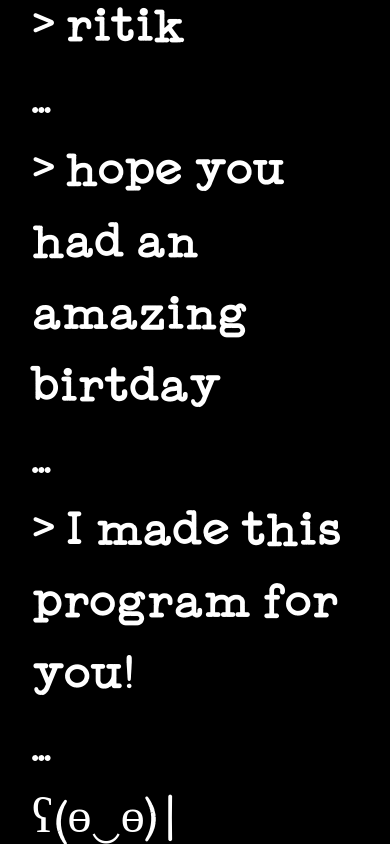
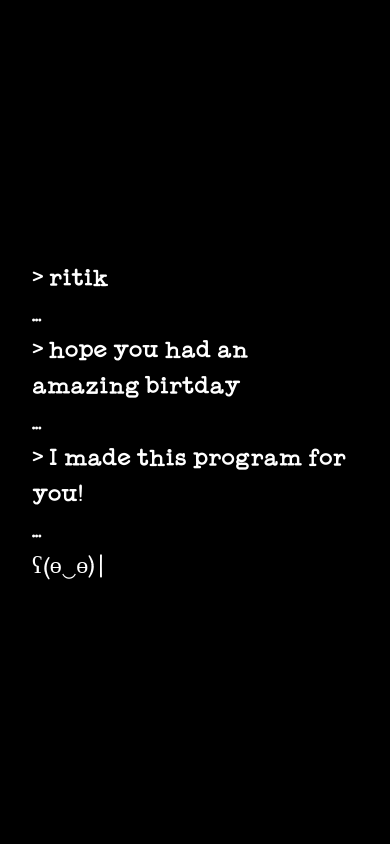
Before and after one commit to hetan00/birthday, a React app: page / in a window 390 px wide. Built offline with nearby package versions, Linux system fonts and the light colour scheme; the HTML template or start-up script is replaced by a standard one.

Commit message:
trying to fix mobile issues

```diff
--- a/src/components/BirthdayScene.jsx
+++ b/src/components/BirthdayScene.jsx
@@ -73,7 +73,7 @@ function BirthdayScene() {
 
   return (
     <div style={{ height: "100vh", position: "relative" }}>
-    <Canvas camera={{ position: [-8, 4.5, -6.2], fov: 70 }} shadows>
+    <Canvas dpr={[1, 1.5]} camera={{ position: [-8, 4.5, -6.2], fov: 70 }} shadows>
         <ambientLight intensity={0.5} />
         <directionalLight
             position={[5, 8, 5]}
@@ -149,7 +149,7 @@ function BirthdayScene() {
 
     </group>
     </Suspense>
-      </Canvas>
+      </Canvas >
 
       {openPhotoIndex !== null && (
   <div
--- a/src/components/IntroScreen.jsx
+++ b/src/components/IntroScreen.jsx
@@ -51,7 +51,7 @@ function IntroScreen({ onContinue }) {
         background: "black",
         color: "white",
         fontFamily: "Typewriter, monospace",
-        fontSize: "3rem",
+        fontSize: "1.5rem",
         height: "100vh",
         padding: "2rem",
         display: "flex",
```
